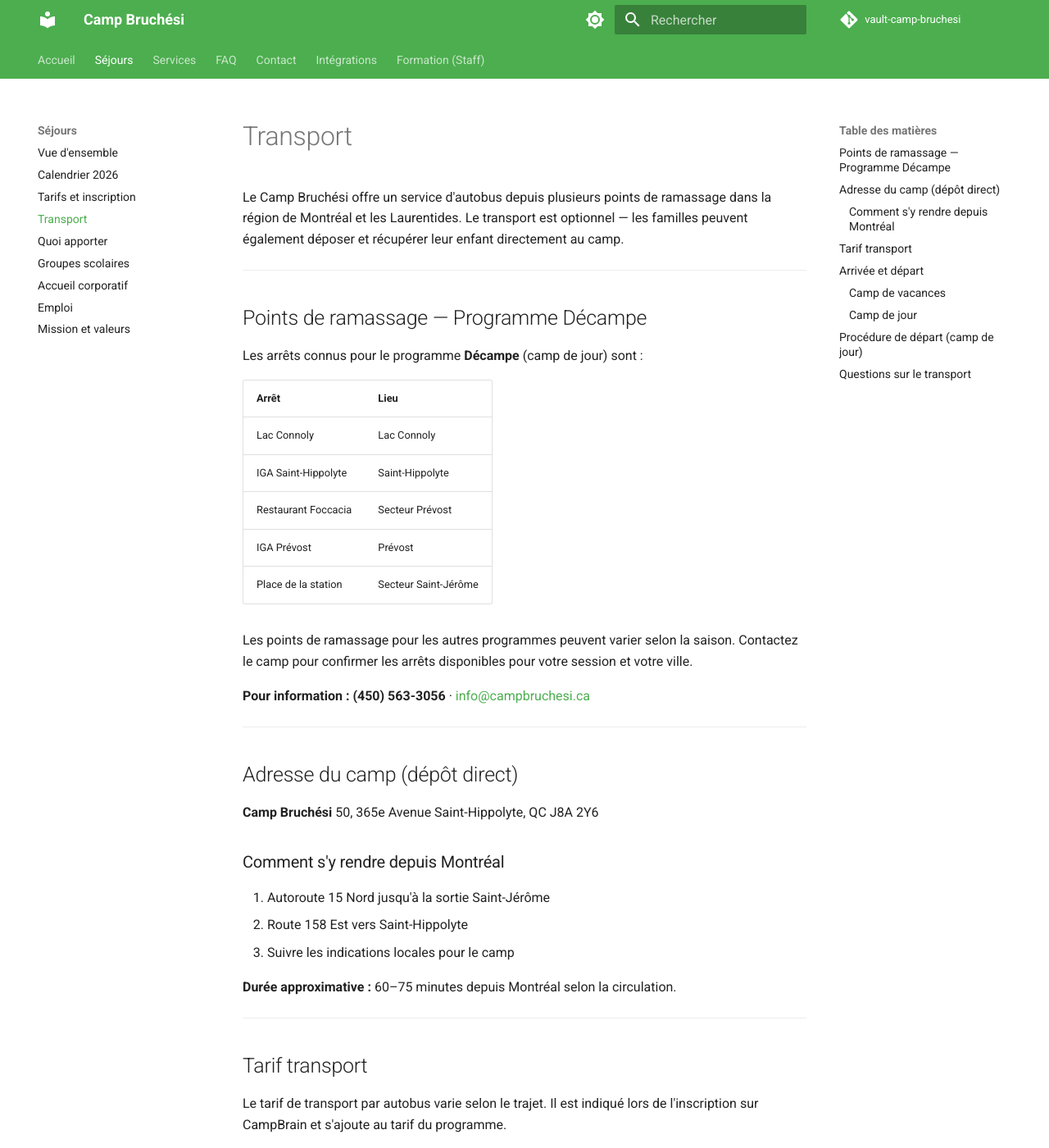
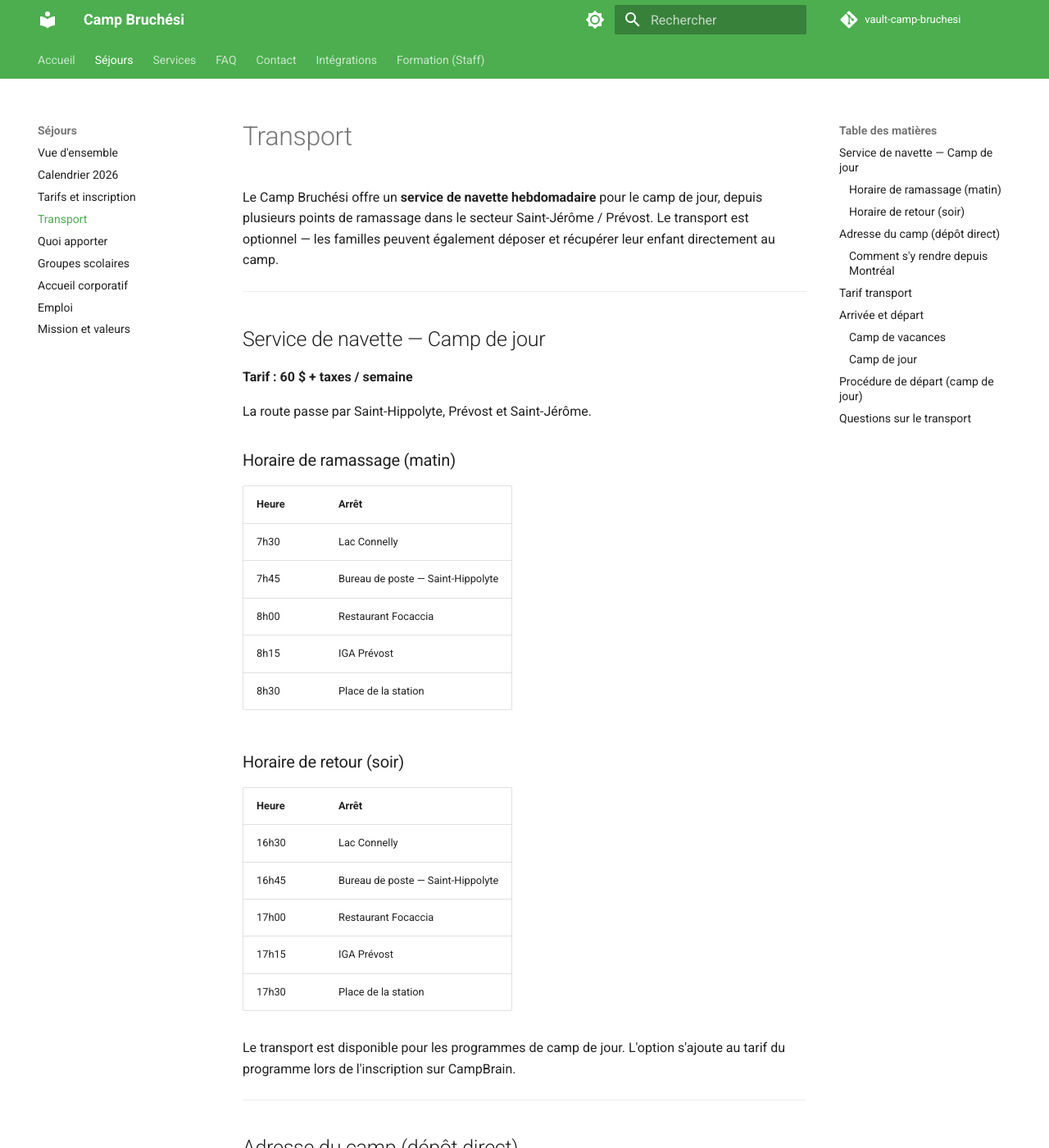
Before and after one commit to ndelorimier/vault-camp-bruchesi, an MkDocs documentation site: the page built from docs/sejours/transport.md, in a window 1280 px wide and 1400 px high. Shown: the whole window at 82% size. Built offline with MkDocs 1.6.1 and Material for MkDocs 9.7.7, drawn with Linux system fonts in a browser that asks for light colours; comment, search, counter and statistics services are not loaded; some of the changed text lies outside the part shown.

Commit message:
Transport et PAM 2026 : donnees reelles depuis campbruchesi.ca
Transport :
- Horaire complet matin (7h30-8h30) et soir (16h30-17h30)
- 5 arrets : Lac Connelly, Bureau de poste St-Hippolyte, Restaurant Focaccia, IGA Prevost, Place de la station
- Tarif confirme : 60$ + taxes/semaine (camp de jour)

PAM 2026 :
- Dates confirmees : sessions de 4 semaines (28 juin-24 juil. ou 28 juil.-21 aout)
- 26 nuits, 200h formation, 1 925$
- Lien direct vers la page campbruchesi.ca/camp-de-vacances-pam/

Co-Authored-By: Claude Sonnet 4.6 <noreply@anthropic.com>

```diff
--- a/docs/sejours/transport.md
+++ b/docs/sejours/transport.md
@@ -1,24 +1,36 @@
 # Transport
 
-Le Camp Bruchési offre un service d'autobus depuis plusieurs points de ramassage dans la région de Montréal et les Laurentides. Le transport est optionnel — les familles peuvent également déposer et récupérer leur enfant directement au camp.
+Le Camp Bruchési offre un **service de navette hebdomadaire** pour le camp de jour, depuis plusieurs points de ramassage dans le secteur Saint-Jérôme / Prévost. Le transport est optionnel — les familles peuvent également déposer et récupérer leur enfant directement au camp.
 
 ---
 
-## Points de ramassage — Programme Décampe
+## Service de navette — Camp de jour
 
-Les arrêts connus pour le programme **Décampe** (camp de jour) sont :
+**Tarif : 60 $ + taxes / semaine**
 
-| Arrêt | Lieu |
-|-------|------|
-| Lac Connoly | Lac Connoly |
-| IGA Saint-Hippolyte | Saint-Hippolyte |
-| Restaurant Foccacia | Secteur Prévost |
-| IGA Prévost | Prévost |
-| Place de la station | Secteur Saint-Jérôme |
+La route passe par Saint-Hippolyte, Prévost et Saint-Jérôme.
 
-Les points de ramassage pour les autres programmes peuvent varier selon la saison. Contactez le camp pour confirmer les arrêts disponibles pour votre session et votre ville.
+### Horaire de ramassage (matin)
 
-**Pour information :** **(450) 563-3056** · [info@campbruchesi.ca](mailto:info@campbruchesi.ca)
+| Heure | Arrêt |
+|-------|-------|
+| 7h30 | Lac Connelly |
+| 7h45 | Bureau de poste — Saint-Hippolyte |
+| 8h00 | Restaurant Focaccia |
+| 8h15 | IGA Prévost |
+| 8h30 | Place de la station |
+
+### Horaire de retour (soir)
+
+| Heure | Arrêt |
+|-------|-------|
+| 16h30 | Lac Connelly |
+| 16h45 | Bureau de poste — Saint-Hippolyte |
+| 17h00 | Restaurant Focaccia |
+| 17h15 | IGA Prévost |
+| 17h30 | Place de la station |
+
+Le transport est disponible pour les programmes de camp de jour. L'option s'ajoute au tarif du programme lors de l'inscription sur CampBrain.
 
 ---
 
@@ -40,7 +52,7 @@ Saint-Hippolyte, QC J8A 2Y6
 
 ## Tarif transport
 
-Le tarif de transport par autobus varie selon le trajet. Il est indiqué lors de l'inscription sur CampBrain et s'ajoute au tarif du programme.
+**60 $ + taxes par semaine** — s'ajoute au tarif du programme lors de l'inscription sur CampBrain.
 
 ---
 
```
Also changed, not shown: docs/sejours/calendrier.md (+8 -1 lines).
